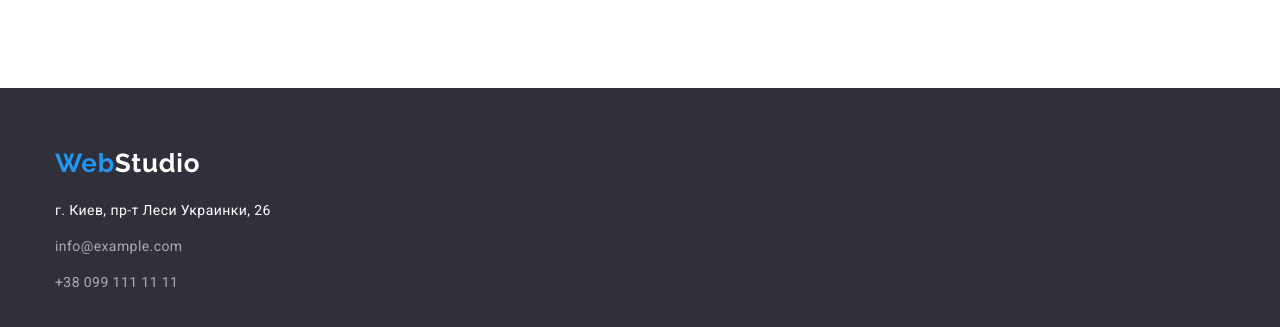
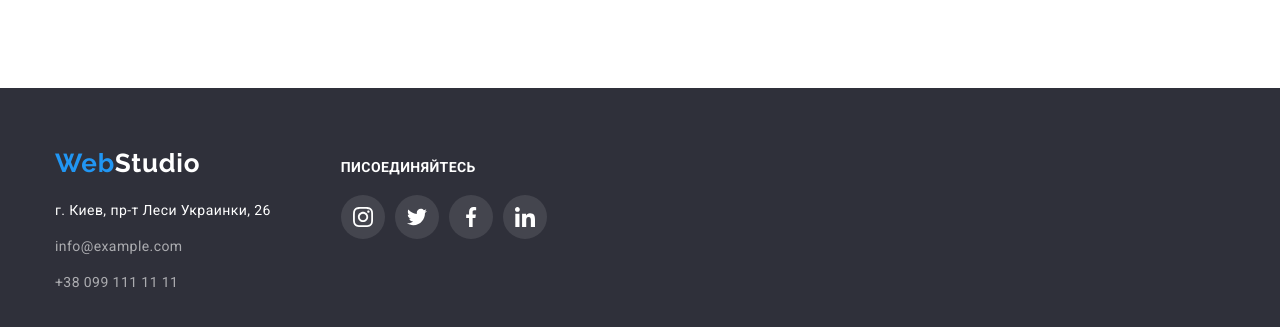
Before and after one commit to Bogorodichenko/goit-markup-hw-04, a plain HTML site: page index.html in a window 1280 px wide. Shown: the part 2595-2922 px from the top of the page. Drawn offline with nearby package versions, Linux system fonts and the light colour scheme.

Commit message:
Add footer social media

```diff
--- a/css/styles.css
+++ b/css/styles.css
@@ -545,6 +545,10 @@ body {
     padding-bottom: 60px;
 }
 
+.footer-addres {
+    margin-right: 70px;
+}
+
 .footer-logo {
     display: block;
     margin-bottom: 20px;
@@ -604,6 +608,61 @@ body {
     color: var(--acent-color);
 }
 
+.footer-socialmedia-title {
+    display: block;
+    font-size: 14px;
+    line-height: 16px;
+    letter-spacing: 0.03em;
+    text-transform: uppercase;
+    color: #FFFFFF;
+    margin-top: 0px;
+    margin-bottom: 20px;
+}
+
+.socialmedia-list {
+    display: flex;
+    align-items: center;
+    justify-content: center;
+    list-style: none;
+    gap: 10px;
+    margin: 0px;
+}
+
+.footer-social-item {
+    display: flex;
+    align-items: center;
+    justify-content: center;
+
+}
+
+.footer-social-link {
+    display: flex;
+    align-items: center;
+    justify-content: center;
+    width: 44px;
+    height: 44px;
+    background-color: rgba(255, 255, 255, 0.1);
+    border-radius: 50%;
+}
+
+.footer-social-icon {
+    display: flex;
+    align-items: center;
+    justify-content: center;
+    width: 20px;
+    height: 20px;
+    fill: #FFFFFF;
+}
+
+.footer-social-link:hover,
+.footer-social-link:focus {
+    background-color: var(--acent-color);
+}
+
+.footer-aline {
+    display: flex;
+    align-items: baseline
+}
 
 /* ПОРТФОЛІО */
 .main {
--- a/index.html
+++ b/index.html
@@ -305,14 +305,12 @@
             <div class="container">
                 <h2 class="clients-title">Постоянные клиенты</h2>
                 <ul class="clients-logo-list">
-                    <li>
                     <li class="logo-item">
                         <a class="logo-link" href="" target="_blank">
                             <svg class="logo-icon">
                                 <use href="./images/symbol-defs-all.svg#icon-logoone"></use>
                             </svg>
                         </a>
-                    </li>
                     </li>
                     <li>
                         <a class="logo-link" href="" target="_blank">
@@ -356,15 +354,56 @@
 
     <footer class="footer">
         <div class="container">
+            <div class="footer-aline">
+                <div class="footer-addres">
                     <a class="footer-logo" href="/"><span class="logo-web">Web</span>Studio</a>
                     <address class="address">
                         <p class="post-address"> г. Киев, пр-т Леси Украинки, 26</p>
                         <ul class="footer-contact-links">
-                    <li class="item"><a class="footer-contact-link" href="mailto:info@example.com">info@example.com</a>
+                            <li class="item"><a class="footer-contact-link"
+                                    href="mailto:info@example.com">info@example.com</a>
                             </li>
-                    <li class="item"><a class="footer-contact-link" href="tel:+380991111111">+38 099 111 11 11</a></li>
+                            <li class="item"><a class="footer-contact-link" href="tel:+380991111111">+38 099 111 11
+                                    11</a>
+                            </li>
                         </ul>
                     </address>
+                </div>
+                <div class="footer-socialmedia">
+                    <h3 class="footer-socialmedia-title">Писоединяйтесь</h3>
+                    <ul class="socialmedia-list">
+                        <li class="footer-social-item">
+                            <a class="footer-social-link" href="" target="_blank" aria-label="Instagram">
+                                <svg class="footer-social-icon">
+                                    <use href="./images/symbol-defs-all.svg#icon-instagram"></use>
+                                </svg>
+                            </a>
+                        </li>
+                        <li class="footer-social-item">
+                            <a class="footer-social-link" href="" target="_blank" aria-label="Twitter">
+                                <svg class="footer-social-icon">
+                                    <use href="./images/symbol-defs-all.svg#icon-twitter">
+                                    </use>
+                                </svg>
+                            </a>
+                        </li>
+                        <li class="footer-social-item">
+                            <a class="footer-social-link" href="" target="_blank" aria-label="Facebook">
+                                <svg class="footer-social-icon">
+                                    <use href="./images/symbol-defs-all.svg#icon-facebook"></use>
+                                </svg>
+                            </a>
+                        </li>
+                        <li class="footer-social-item">
+                            <a class="footer-social-link" href="" target="_blank" aria-label="LinkedIn">
+                                <svg class="footer-social-icon">
+                                    <use href="./images/symbol-defs-all.svg#icon-linkedin"></use>
+                                </svg>
+                            </a>
+                        </li>
+                    </ul>
+                </div>
+            </div>
         </div>
     </footer>
 
```
Lines whose indentation alone changed are shown as unchanged.
